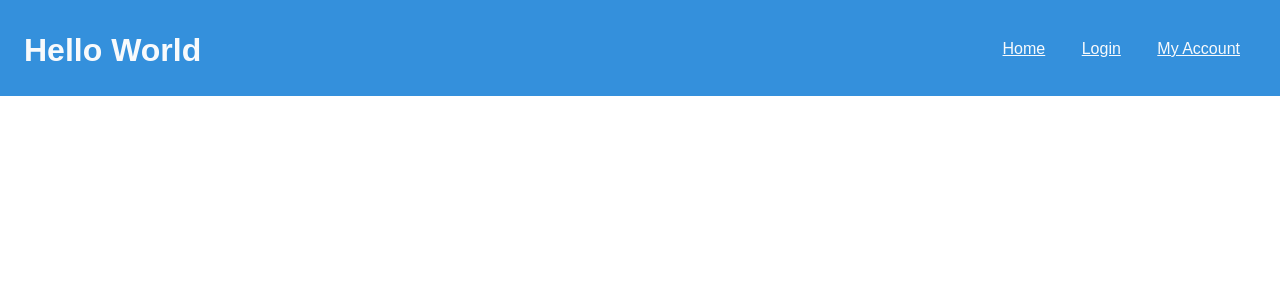
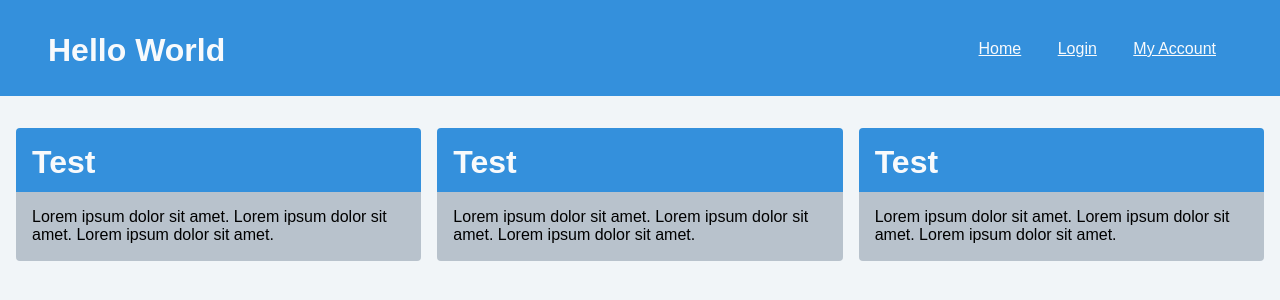
Before and after one commit to OwainRichardson/TailwindTest, a website: page index.html in a window 1280 px wide. Drawn offline with Linux system fonts and the light colour scheme.

Commit message:
Further styling

```diff
--- a/index.html
+++ b/index.html
@@ -1,15 +1,41 @@
 <head>
     <link rel="stylesheet" href="output.css" type="text/css" />
 </head>
-<body>
+<body class="bg-grey-lighter">
     <header class="bg-blue h-24 w-full">
-        <div class="title float-left pt-8 pl-6">
+        <div class="title float-left pt-8 pl-12">
             <h1 class="text-grey-lightest">Hello World</h1>
         </div>
-        <div class="navigation float-right pr-6 h-full">
-            <a href="#" class="text-grey-lightest h-full inline-block pl-4 pr-4 pt-10">Home</a>
-            <a href="#" class="text-grey-lightest h-full inline-block pl-4 pr-4 pt-10">Login</a>
-            <a href="#" class="text-grey-lightest h-full inline-block pl-4 pr-4 pt-10">My Account</a>
+        <div class="navigation float-right pr-12 h-full">
+            <a href="#" class="text-grey-lightest h-full inline-block pl-4 pr-4 pt-10 hover:bg-blue-darker">Home</a>
+            <a href="#" class="text-grey-lightest h-full inline-block pl-4 pr-4 pt-10 hover:bg-blue-darker">Login</a>
+            <a href="#" class="text-grey-lightest h-full inline-block pl-4 pr-4 pt-10 hover:bg-blue-darker">My Account</a>
         </div>
     </header>
+    <div id="main" class="pt-8 flex -mx-2 px-4">
+        <div id="panel" class="w-1/3 px-2">
+            <div id="panel-header" class="bg-blue h-16 p-4 rounded-t">
+                <h1 class="text-grey-lightest">Test</h1>
+            </div>
+            <div id="panel-body" class="bg-grey p-4 rounded-b">
+                <p>Lorem ipsum dolor sit amet. Lorem ipsum dolor sit amet. Lorem ipsum dolor sit amet.</p>
+            </div>
+        </div>
+        <div id="panel" class="w-1/3 px-2">
+            <div id="panel-header" class="bg-blue h-16 p-4 rounded-t">
+                <h1 class="text-grey-lightest">Test</h1>
+            </div>
+            <div id="panel-body" class="bg-grey p-4 rounded-b">
+                <p>Lorem ipsum dolor sit amet. Lorem ipsum dolor sit amet. Lorem ipsum dolor sit amet.</p>
+            </div>
+        </div>
+        <div id="panel" class="w-1/3 px-2">
+            <div id="panel-header" class="bg-blue h-16 p-4 rounded-t">
+                <h1 class="text-grey-lightest">Test</h1>
+            </div>
+            <div id="panel-body" class="bg-grey p-4 rounded-b">
+                <p>Lorem ipsum dolor sit amet. Lorem ipsum dolor sit amet. Lorem ipsum dolor sit amet.</p>
+            </div>
+        </div>
+    </div>
 </body>
```
